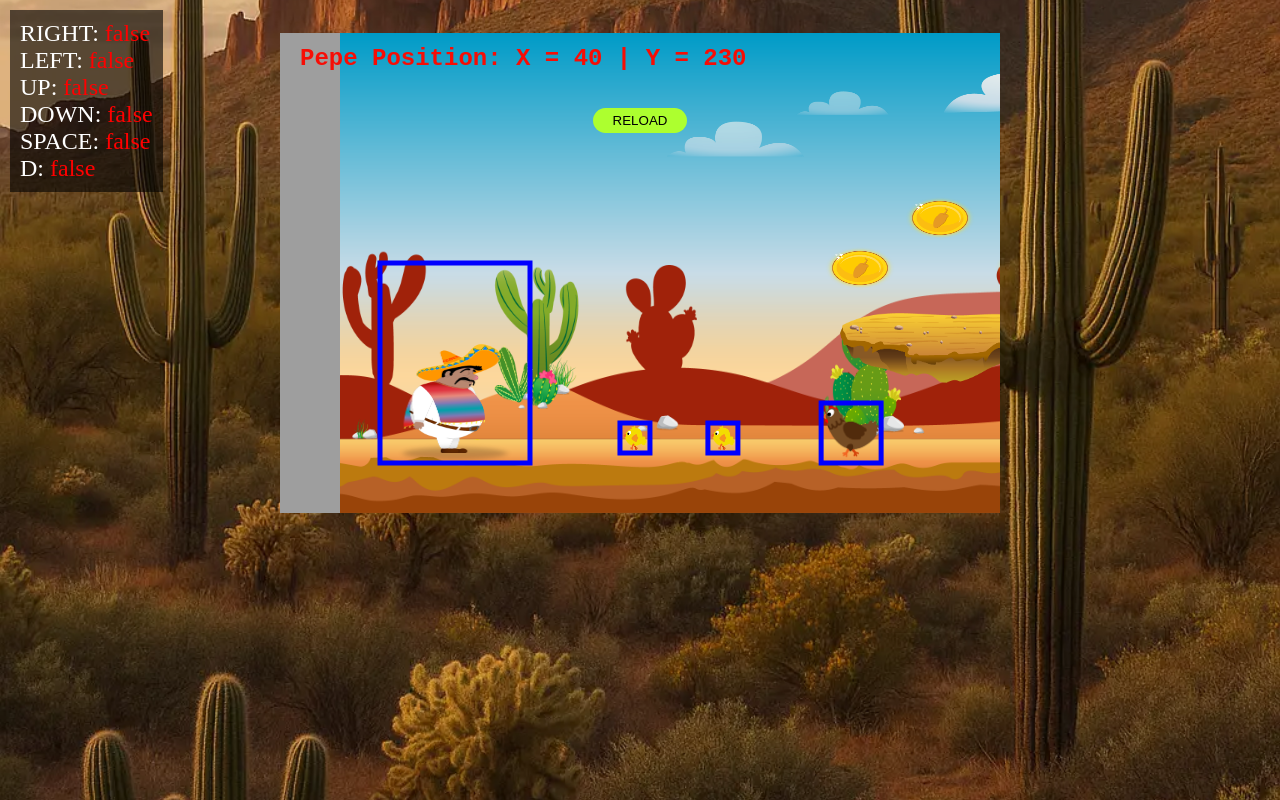
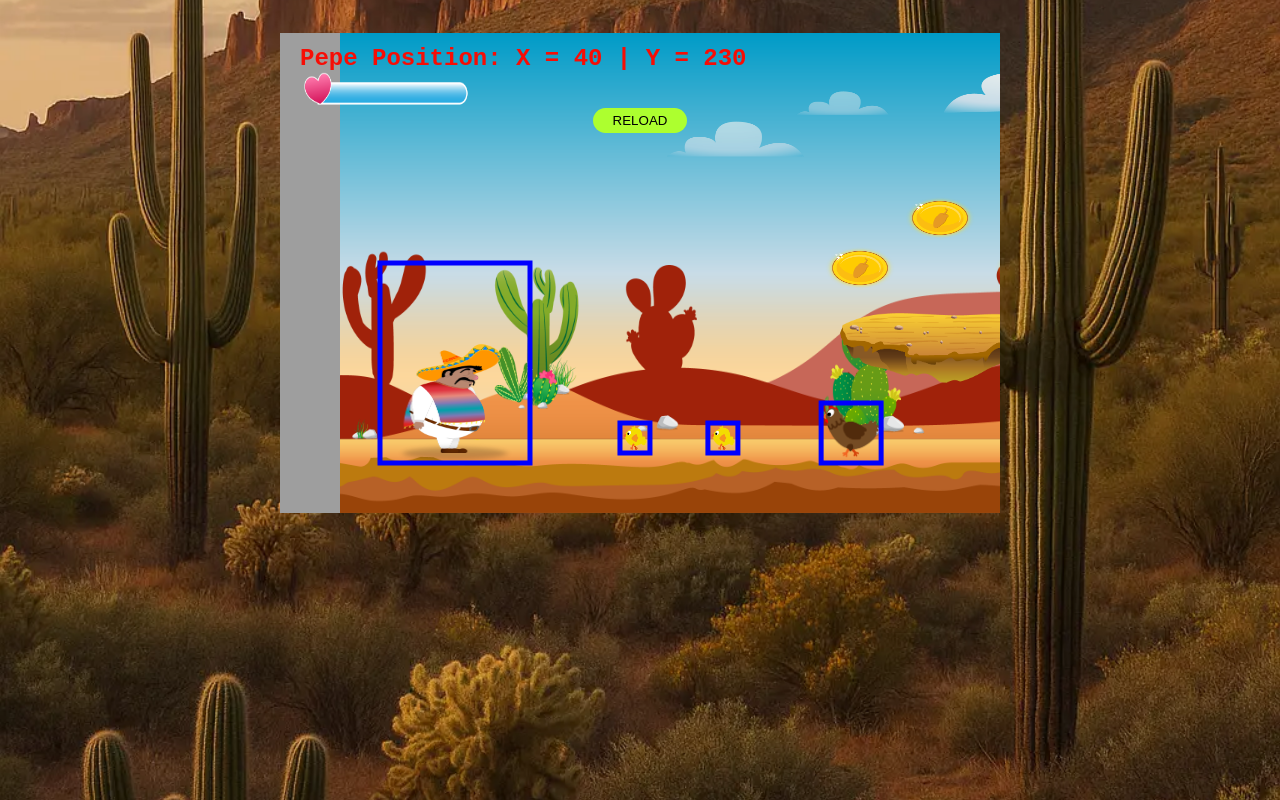
Before and after one commit to AndreasKissner/EL-Pollo-Loco, a plain HTML site: page index.html in a window 1280 px wide. Drawn offline with Linux system fonts and the light colour scheme; animation ran at ten frames a second.

Commit message:
Add Status Bar Health in Game

```diff
--- a/index.html
+++ b/index.html
@@ -12,50 +12,28 @@
     <div id="pos-char">Pepe Position: X=0 Y=0</div>
     <button onclick="reload()">RELOAD</button>
 
+    <canvas id="canvas" width="720" height="480"></canvas>
 
-
-    <canvas id="canvas" width="720" height="480"></canvas>
-<div id="debug" style="
-    position: absolute;
-    top: 10px;
-    left: 10px;
-    background: rgba(0,0,0,0.6);
-    padding: 10px;
-    color: white;
-    font-size: 24px;">
-</div>
-
-
-<!--   <script src="./models/drawable_object.class.js"></script> -->
-<!-- Grundklassen -->
+    <script src="./models/drawable_object.class.js"></script>
     <script src="./models/movable_object.class.js"></script>
-
-<!-- Spielfiguren -->
     <script src="./models/character.class.js"></script>
     <script src="./models/chicken.class.js"></script>
-<script src="./models/mini_chicken.class.js"></script>
-<script src="./models/endboss.class.js"></script>
-
-<!-- Weltobjekte -->
-<script src="./models/platform.class.js"></script>
     <script src="./models/cloud.class.js"></script>
+    <script src="./models/status_bar.class.js"></script>
+<!--<script src="./models/status-bar-bottle.class.js"></script>
+    <script src="./models/status-bar-coins.class.js"></script> -->
     <script src="./models/coins.class.js"></script>
     <script src="./models/bottle.class.js"></script>
+    <script src="./models/world.class.js"></script>
     <script src="./models/background_object.class.js"></script>
-
-<!-- Steuerung -->
     <script src="./models/keyboard.class.js"></script>
-
-<!-- Level -->
+    <script src="./models/endboss.class.js"></script>
+    <script src="./models/mini_chicken.class.js"></script>
+    <script src="./models/platform.class.js"></script>
+     <!--<script src="./models/throwable-object.class.js"></script> -->
     <script src="./models/level.class.js"></script>
     <script src="./levels/level1.js"></script>
-
-<!-- WICHTIG: world erst NACH level laden -->
-<script src="./models/world.class.js"></script>
-
-<!-- Spiel starten -->
     <script src="./js/game.js"></script>
-
 
     <!--    <script src="./script.js"></script> -->
   </body>
--- a/js/game.js
+++ b/js/game.js
@@ -2,20 +2,7 @@ let canvas
 let world;
 let keyboard = new Keyboard();
 
-// --- DEBUG ANZEIGE ---
-setInterval(() => {
-    let box = document.getElementById("debug");
-    if (box) {
-        box.innerHTML = `
-            RIGHT: <span style="color:${keyboard.RIGHT ? 'lime' : 'red'}">${keyboard.RIGHT}</span><br>
-            LEFT: <span style="color:${keyboard.LEFT ? 'lime' : 'red'}">${keyboard.LEFT}</span><br>
-            UP: <span style="color:${keyboard.UP ? 'lime' : 'red'}">${keyboard.UP}</span><br>
-            DOWN: <span style="color:${keyboard.DOWN ? 'lime' : 'red'}">${keyboard.DOWN}</span><br>
-            SPACE: <span style="color:${keyboard.SPACE ? 'lime' : 'red'}">${keyboard.SPACE}</span><br>
-            D: <span style="color:${keyboard.D ? 'lime' : 'red'}">${keyboard.D}</span><br>
-        `;
-    }
-}, 100);
+
 
 //Reload for Test
 function reload() {
--- a/models/character.class.js
+++ b/models/character.class.js
@@ -95,15 +95,12 @@ class Character extends MovableObject {
 
     animate() {
         setInterval(() => {
-        if (this.world.keyboard.RIGHT && this.x < this.world.level.level_end_x) {
-
+            if (!this.hitBlocked && this.world.keyboard.RIGHT && this.x < this.world.level.level_end_x) {
                 this.moveRight();
                 this.otherDirection = false;
             }
-
             // Character stop left for go
-      if (this.world.keyboard.LEFT && this.x > 0) {
-
+            if (this.world.keyboard.LEFT && this.x > 0) {
                 this.moveLeft();
                 this.otherDirection = true;
             }
--- /dev/null
+++ b/models/drawable_object.class.js
@@ -0,0 +1,45 @@
+class DrawableObject {
+    img;
+    imageCache = {};
+    currentImage = 0;
+    x = 40;
+    y = 250;
+    height = 150;
+    width = 120;
+
+    loadImage(path) {
+        this.img = new Image('img/2_character_pepe/2_walk/W-21.png');
+        this.img.src = path;
+    }
+
+      draw(ctx) {
+      ctx.drawImage(this.img, this.x, this.y, this.width, this.height);
+   }
+
+
+   drawFrame(ctx) {
+      if (this instanceof Character || this instanceof Chicken || this instanceof MiniChicken || this instanceof Endboss) {
+         ctx.beginPath();
+         ctx.lineWidth = '5';
+         ctx.strokeStyle = 'blue';
+         ctx.rect(this.x, this.y, this.width, this.height);
+         ctx.stroke();
+      }
+   }
+
+
+    /**
+*
+* @param {Arry} arr -['img/image1.png', 'img/image2.png' usw.]
+*/
+   loadImages(arr) {
+      arr.forEach(path => {
+         let img = new Image();
+         img.src = path;
+         this.imageCache[path] = img;
+      });
+   }
+
+
+
+}
--- a/models/movable_object.class.js
+++ b/models/movable_object.class.js
@@ -1,11 +1,6 @@
-class MovableObject {
-   x = 40;
-   y = 250;
+class MovableObject extends DrawableObject {
+
    img;
-   height = 150;
-   width = 120;
-   imageCache = {};
-   currentImage = 0;
    speed = 0.15;
    otherDirection = false;
    speedY = 0;
@@ -48,24 +43,6 @@ applyGravity() {
       return this.y < 220;
    }
 
-   loadImage(path) {
-      this.img = new Image('img/2_character_pepe/2_walk/W-21.png');
-      this.img.src = path;
-   }
-
-   draw(ctx) {
-      ctx.drawImage(this.img, this.x, this.y, this.width, this.height);
-   }
-
-   drawFrame(ctx) {
-      if (this instanceof Character || this instanceof Chicken || this instanceof MiniChicken || this instanceof Endboss) {
-         ctx.beginPath();
-         ctx.lineWidth = '5';
-         ctx.strokeStyle = 'blue';
-         ctx.rect(this.x, this.y, this.width, this.height);
-         ctx.stroke();
-      }
-   }
 
    //Is collading(chicken)
    isColliding(mo) {
@@ -79,9 +56,7 @@ applyGravity() {
 
    hit() {
       if (this.hitBlocked) return;
-
       this.energy -= 20;
-
       if (this.energy < 0) {
          this.energy = 0;
       } else {
@@ -89,7 +64,6 @@ hit() {
          this.hitOutTime();
       }
    }
-
 
    isHurt() {
       let timepassed = new Date().getTime() - this.lastHit;
@@ -101,17 +75,6 @@ hit() {
       return this.energy == 0;
    }
 
-   /**
-*
-* @param {Arry} arr -['img/image1.png', 'img/image2.png' usw.]
-*/
-   loadImages(arr) {
-      arr.forEach(path => {
-         let img = new Image();
-         img.src = path;
-         this.imageCache[path] = img;
-      });
-   }
 
    playAnimation(images) {
       if (!images || images.length === 0) return;  // Schutz for fehler
@@ -140,13 +103,9 @@ hit() {
       }
    }
 
-
    hitOutTime() {
-
       if (this.hitBlocked) return;
-
       this.hitBlocked = true;
-
       const jumpStrength = 12;
       const knockback = 5;
 
--- /dev/null
+++ b/models/status_bar.class.js
@@ -0,0 +1,51 @@
+class Statusbar extends DrawableObject {
+
+    IMAGES = [
+        'img/7_statusbars/1_statusbar/2_statusbar_health/blue/0.png',
+        'img/7_statusbars/1_statusbar/2_statusbar_health/blue/20.png',
+        'img/7_statusbars/1_statusbar/2_statusbar_health/blue/40.png',
+        'img/7_statusbars/1_statusbar/2_statusbar_health/blue/60.png',
+        'img/7_statusbars/1_statusbar/2_statusbar_health/blue/80.png',
+        'img/7_statusbars/1_statusbar/2_statusbar_health/blue/100.png'
+    ];
+
+
+    percentage = 100;
+
+    constructor() {
+        super();
+        this.loadImages(this.IMAGES);
+        this.x = 0;
+        this.y = 10;
+        this.width = 170;
+        this.height = 60;
+        this.setPersentage(100);
+    }
+
+
+    setPersentage(percentage) {
+        this.percentage = percentage; // => 0 -5
+        let path = this.IMAGES[this.resolveImageIndex()];
+        this.img = this.imageCache[path];
+    }
+
+    resolveImageIndex() {
+        if (this.percentage == 100) {
+            return 5;
+        } else if (this.percentage == 80) {
+            return 4;
+        } else if (this.percentage == 60) {
+            return 3;
+        } else if (this.percentage == 40) {
+            return 2;
+        } else if (this.percentage == 20) {
+            return 1;
+        } else {
+            return 0;
+        }
+
+    }
+
+
+
+}
--- a/models/world.class.js
+++ b/models/world.class.js
@@ -6,6 +6,8 @@ class World {
     keyboard;
     camera_x = 0;
     respawnStopped = false;    // 🔵 NEU: Respawn-Sperre
+    statusBar = new Statusbar();
+
 
     constructor(canvas, keyboard) {
         this.ctx = canvas.getContext('2d');
@@ -22,11 +24,10 @@ class World {
             enemy.world = this;
         });
     }
+
 checkCollisions() {
     setInterval(() => {
-
         this.level.enemies.forEach((enemy) => {
-
             if (this.character.isColliding(enemy)) {
 
                 // === DEBUG (optional) ===
@@ -34,6 +35,8 @@ checkCollisions() {
 
                 // === HIT AUSLÖSEN (ohne Richtung) ===
                 this.character.hit();
+                // StatusBar wird in5 Schritte runtergmacht
+                this.statusBar.setPersentage(this.character.energy);
             }
 
         });
@@ -42,20 +45,18 @@ checkCollisions() {
 }
 
 
+draw() {
+    this.ctx.clearRect(0, 0, this.canvas.width, this.canvas.height);
+    this.ctx.translate(this.camera_x, 0);
 
+    // === FIX: StatusBar soll immer sichtbar bleiben ===
+    this.statusBar.x = -this.camera_x + 20;
+    this.statusBar.y = 20;
 
-
-    draw() {
-        //Clear world
-        this.ctx.clearRect(0, 0, this.canvas.width, this.canvas.height);
-        //Verschiebt nach links
-        this.ctx.translate(this.camera_x, 0);
-        //Position character
     document.getElementById("pos-char").innerText =
         "Pepe Position: X = " + Math.round(this.character.x) +
         " | Y = " + Math.round(this.character.y);
 
-        // NEU: Respawn dauerhaft stoppen, wenn Pepe > 3200
     if (this.character.x > 3200) {
         this.respawnStopped = true;
     }
@@ -66,14 +67,15 @@ checkCollisions() {
     this.addObjectsToMap(this.level.coins);
     this.addObjectsToMap(this.level.bottles);
     this.addObjectsToMap(this.level.enemies);
-        this.addToMap(this.character)
+    this.addToMap(this.character);
+
+    this.addToMap(this.statusBar);
 
     this.ctx.translate(-this.camera_x, 0);
 
-        requestAnimationFrame(() => {
-            this.draw();
-        });
+    requestAnimationFrame(() => this.draw());
 }
+
 
     addObjectsToMap(objects) {
         objects.forEach(o => {
```
Also changed, not shown: models/status_bar_coins.class.js (added). Lines whose indentation alone changed are shown as unchanged.
